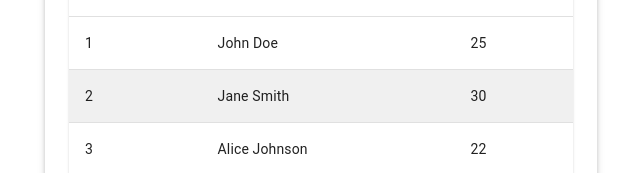
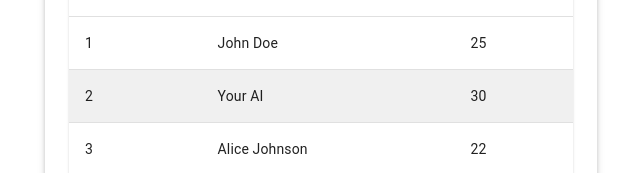
Before and after one commit to avlukas04/ireonada2, a React (Create React App) app in the folder sleep-app/: page /character5 in a window 1280 px wide. Shown: the part 128-301 px from the top of the page, without its empty margins (319-959 px from the left). Built offline with nearby package versions, Linux system fonts and the light colour scheme.

Commit message:
char lb default name

```diff
--- a/sleep-app/src/pages/characterAI/Character5_lb.js
+++ b/sleep-app/src/pages/characterAI/Character5_lb.js
@@ -10,7 +10,7 @@ function Character5_lb() {
 
   const leaderboardData = [
     { rank: 1, name: 'John Doe', age: 25 },
-    { rank: 2, name: aiName || 'Jane Smith', age: 30 },
+    { rank: 2, name: aiName || 'Your AI', age: 30 },
     { rank: 3, name: 'Alice Johnson', age: 22 },
     { rank: 4, name: 'Bob Brown', age: 28 },
     { rank: 5, name: 'Charlie Davis', age: 35 }
```
